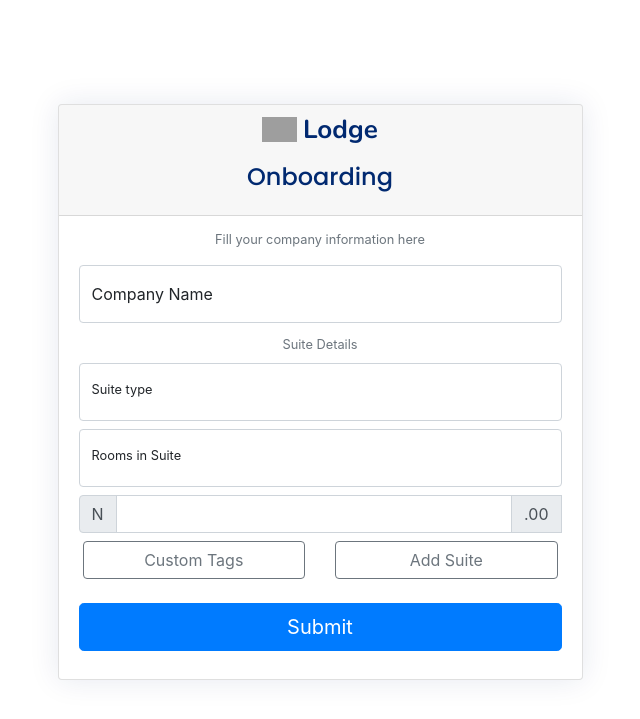
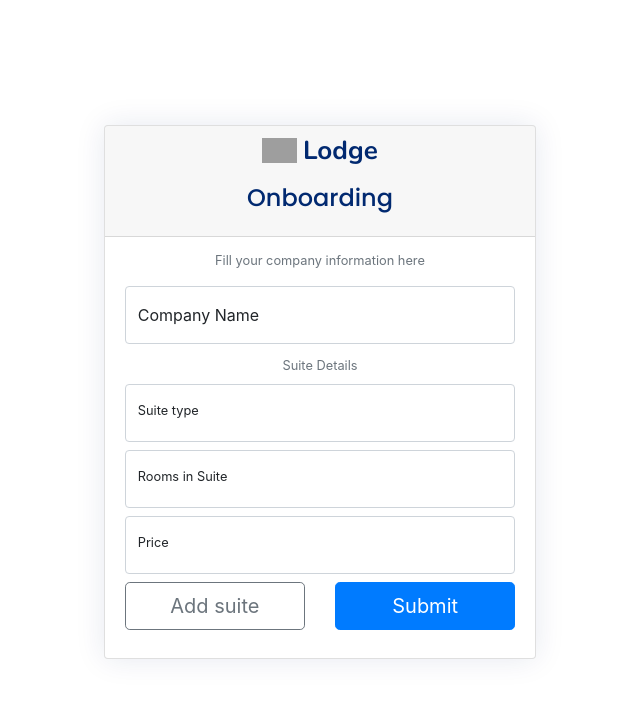
Before and after one commit to isaacenobun/Lodge, a Django app: page /onboarding in a window 1280 px wide. Shown: the top 719 px of the page, without its empty margins (320-960 px from the left). Run offline with Django 4.2, Linux system fonts and the light colour scheme; some libraries are stand-ins or nearby versions; grey boxes are pictures that could not be loaded.

Commit message:
"Updated onboarding.js, onboarding.html, and db.sqlite3 files with various changes to JavaScript code, HTML structure, and database schema."

```diff
--- a/Lodge/LodgeApp/static/js/onboarding.js
+++ b/Lodge/LodgeApp/static/js/onboarding.js
@@ -1,56 +1,7 @@
 // Flag to control the update behavior
 let allowUpdate = true;
 
-
-document.getElementById('customRoomTags').addEventListener('click', function () {
-
-    // Re-enable updates
-    allowUpdate = true;
-
-    const roomCountInputs = document.querySelectorAll('.room-count');
-    roomCountInputs.forEach(function (input) {
-        // Add event listener for 'input' event
-        input.addEventListener('input', updateRoomTags);
-
-        // Initial call to set up the room tags
-        updateRoomTags.call(input);
-    });
-});
-
-function updateRoomTags() {
-    // Exit the function if updates are not allowed
-    if (!allowUpdate) return;
-
-    const suiteIndex = this.dataset.suiteIndex;
-    const roomCount = parseInt(this.value);
-    const roomTagsDiv = document.getElementById(`suites-container`);
-    roomTagsDiv.style.display = 'flex';
-    roomTagsDiv.style.flexWrap = 'wrap';
-    roomTagsDiv.style.justifyContent = 'center';
-
-    // Clear existing room tags
-    roomTagsDiv.innerHTML = '';
-
-
-    // Add new room tag fields only if updates are allowed
-    if (allowUpdate) {
-        // Add new room tag fields
-        for (let i = 1; i <= roomCount; i++) {
-            const roomTagInput = document.createElement('div');
-            roomTagInput.classList.add('form-floating');
-            roomTagInput.classList.add('small');
-            roomTagInput.style.maxWidth = '15%';
-            roomTagInput.style.minWidth = '15%';
-            roomTagInput.style.margin = '2px 2px';
-            roomTagInput.innerHTML = `
-                <input class="form-control" type="text" id="room_tag_${suiteIndex}_${i}" placeholder="Tag ${i}" name="room_tag_${suiteIndex}_${i}" required>
-                <label class="form-label" for="room_tag_${suiteIndex}_${i}">Tag ${i}</label>
-            `;
-            roomTagsDiv.appendChild(roomTagInput);
-        }
-    }
-}
-
+let suitesArray = [];
 
 // Event listener for the 'Add another suite' button
 document.getElementById('add-suite').addEventListener('click', function () {
@@ -67,9 +18,7 @@ document.getElementById('add-suite').addEventListener('click', function () {
 
 
 document.addEventListener('DOMContentLoaded', function () {
-    const suitesContainer = document.getElementById('suites-container');
     const addSuiteBtn = document.getElementById('add-suite');
-    const form = document.querySelector('form');
     const table = document.querySelector('.table-bordered tbody');
     const tablestyle = document.querySelector('.table-bordered');
 
@@ -78,6 +27,7 @@ document.addEventListener('DOMContentLoaded', function () {
     // Function to display suite details
     function insertSuiteDetailsIntoTable(suite) {
         tablestyle.style.display = '';
+
         suiteCount++;
         const row = table.insertRow();
         row.innerHTML = `
@@ -110,9 +60,6 @@ document.addEventListener('DOMContentLoaded', function () {
             console.log('Updated suitesArray:', suitesArray);
 
 
-
-
-
             // Decrement the suiteCount since a row has been deleted
             suiteCount--;
 
@@ -124,13 +71,13 @@ document.addEventListener('DOMContentLoaded', function () {
             // Call checkTableEmpty to determine if the header should be shown or hidden
             checkTableEmpty();
         });
+        checkTableEmpty();
     }
 
 
     // Function to check if the table body is empty and hide the header if it is
     function checkTableEmpty() {
-        const tableBody = document.querySelector('.table tbody');
-        if (tableBody.rows.length === 0) { // Check if there are no rows in the tbody
+        if (suitesArray.length === 0) { // Check if the suitesArray is empty
             document.querySelector('.table thead').style.display = 'none';
         } else {
             document.querySelector('.table thead').style.display = '';
@@ -149,7 +96,7 @@ document.addEventListener('DOMContentLoaded', function () {
     }
 
 
-    let suitesArray = [];
+
 
 
     // Event listener for the Add another suite button
@@ -157,9 +104,11 @@ document.addEventListener('DOMContentLoaded', function () {
         const suiteType = document.getElementById('suite_type_1').value;
         const suiteRooms = document.getElementById('suite_rooms_1').value;
         const suitePrice = document.getElementById('suite_price_1').value;
+        const companyName = document.getElementById('company_name').value;
+
 
         // Validate the form fields
-        if (suiteType && suiteRooms && suitePrice) {
+        if (suiteType && suiteRooms && suitePrice && companyName) {
             const suite = {
                 type: suiteType,
                 rooms: suiteRooms,
@@ -178,7 +127,7 @@ document.addEventListener('DOMContentLoaded', function () {
             // Reset the form fields for new entry
             resetFormFields();
         } else {
-            alert('Please fill out all the fields before adding another suite.');
+            alert('Please fill out all the fields before adding a suite.');
         }
     });
 
@@ -192,6 +141,10 @@ document.addEventListener('DOMContentLoaded', function () {
 
         var modalTitle = document.querySelector('.modal-title');
 
+        var modalBody = document.querySelector('.modal-body .card-subtitle');
+
+        modalBody.textContent = "Please confirm the following details";
+
         // Set the text content of the element
         modalTitle.textContent = companyName;
 
@@ -202,6 +155,16 @@ document.addEventListener('DOMContentLoaded', function () {
 
         // Clear any existing rows in the table body
         tableBody.innerHTML = '';
+
+        // Get the table body within the modal
+        const tableHead = document.querySelector('#verticalycentered .modal-body table thead');
+        // Clear any existing rows in the table body
+        tableHead.innerHTML = `<tr>
+                                    <th scope="col">#</th>
+                                    <th scope="col">Type</th>
+                                    <th scope="col">Rooms</th>
+                                    <th scope="col">Price</th>
+                                  </tr>`;
 
         // Iterate over the suitesArray and create table rows
         suitesArray.forEach((suite, index) => {
@@ -219,11 +182,47 @@ document.addEventListener('DOMContentLoaded', function () {
         // Show the table if it was previously hidden
         const table = document.querySelector('#verticalycentered .modal-body table');
         table.style.display = 'table';
+
     }
 
     // Attach the displaySuitesInModal function to the submit button's click event
     document.querySelector('.btn.btn-primary.btn-lg.w-100[type="submit"]').addEventListener('click', function (event) {
         event.preventDefault(); // Prevent the default form submission
-        displaySuitesInModal();
+
+        // Check if suitesArray is empty before displaying the modal
+        if (suitesArray.length === 0) {
+            // Access the element
+            var element = document.getElementById('verticalycentered');
+
+            // Change the value of the 'class' attribute
+            element.style.display = '';
+
+            updateModalContent();
+        } else {
+            // If suitesArray is not empty, display the modal with the suite details
+            displaySuitesInModal();
+            console.log(suitesArray.length)
+        }
     });
+
 });
+
+
+// Function to update modal content
+function updateModalContent() {
+    // Update the text inside the <span> element
+    var modalBody = document.querySelector('.modal-body .card-subtitle');
+
+    modalBody.textContent = 'You have not added any suites, Please click on the add suite button to add a';
+
+
+    // Get the table body within the modal
+    const tableHead = document.querySelector('#verticalycentered .modal-body table thead');
+    // Clear any existing rows in the table body
+    tableHead.innerHTML = '';
+
+    // Get the table body within the modal
+    const tableBody = document.querySelector('#verticalycentered .modal-body table tbody');
+    // Clear any existing rows in the table body
+    tableBody.innerHTML = '';
+}
--- a/Lodge/LodgeApp/templates/onboarding.html
+++ b/Lodge/LodgeApp/templates/onboarding.html
@@ -9,7 +9,7 @@
         <div class="container">
           <div class="row justify-content-center">
             <div
-              class="col-lg-6 col-md-8 col-sm-10 d-flex flex-column align-items-center justify-content-center"
+              class="col-xxl-5 col-xl-5 col-lg-6 col-md-8 col-sm-10 d-flex flex-column align-items-center justify-content-center"
             >
               <div class="card mb-3">
                 <div class="card-header">
@@ -91,7 +91,7 @@
                         </div>
                       </div>
 
-                      <div class="col-lg-12 col-md-12">
+                      <div class="col-12">
                         <div class="form-floating">
                           <input
                             type="number"
@@ -113,22 +113,34 @@
                       </div>
 
                       <div class="col-12">
-                        <div class="input-group">
-                          <span class="input-group-text small">N</span>
+                        <div class="form-floating">
                           <input
                             type="number"
                             class="form-control"
                             id="suite_price_1"
                             name="suite_price_1"
                             min="0"
-                            placeholder=""
+                            placeholder="Price"
                             required
                           />
-                          <span class="input-group-text small">.00</span>
+                          <label for="suite_price_1" class="form-label small"
+                            >Price</label
+                          >
                           <div class="invalid-feedback">
                             Please, enter a value!
                           </div>
                         </div>
+                      </div>
+
+                      <!-- Button to add more suites -->
+                      <div class="col-6">
+                        <button
+                          class="btn btn-lg btn-outline-secondary w-100"
+                          type="button"
+                          id="add-suite"
+                        >
+                          Add suite
+                        </button>
                       </div>
 
                       <div
@@ -138,6 +150,8 @@
                       >
                         <!-- Initial suite input fields -->
                       </div>
+
+                      {% comment %}
 
                       <div class="d-flex mt-2">
                         <div class="col-6 small">
@@ -161,9 +175,10 @@
                           </button>
                         </div>
                       </div>
+                      {% endcomment %}
 
                       <!-- Submit Button -->
-                      <div class="col-12 mt-4">
+                      <div class="col-6">
                         <button
                           class="btn btn-primary btn-lg w-100"
                           type="submit"
```
Also changed, not shown: Lodge/db.sqlite3.
